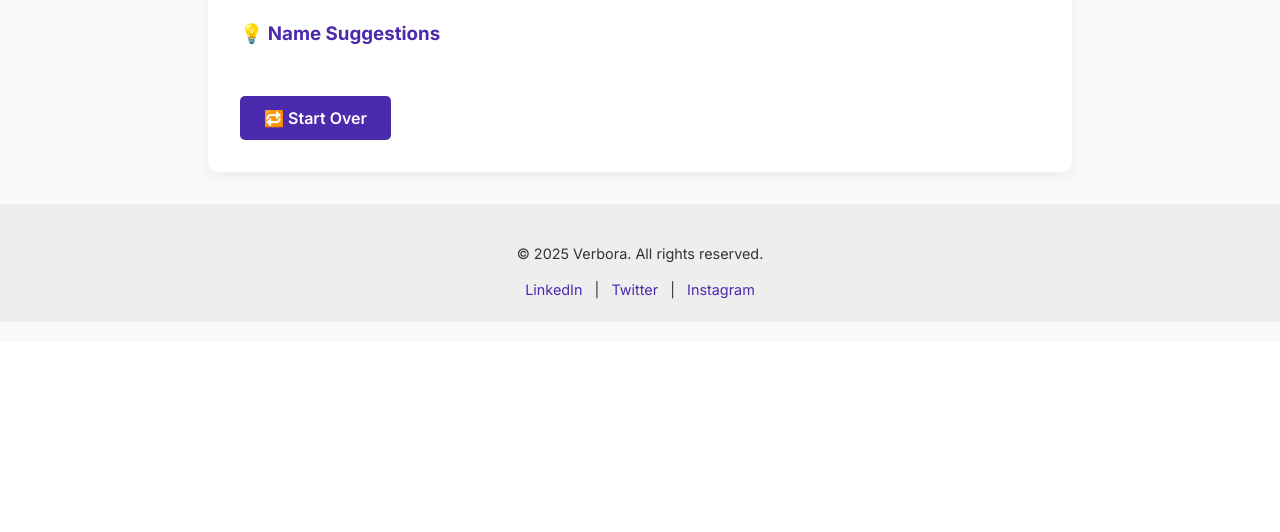
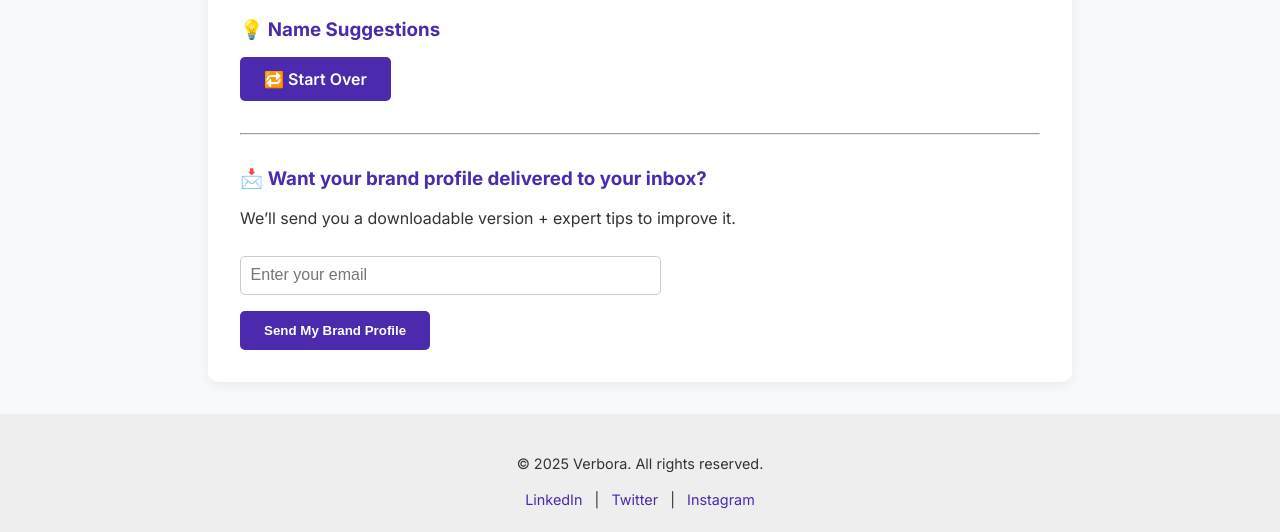
Before and after one commit to rohitbhandarionline/verbora, a Flask app: template templates/result.html in a window 1280 px wide. Shown: the part 458-990 px from the top of the page. Before the commit the page ends 780 px from the top, so only its background shows below. Run offline with Flask 3, Linux system fonts and the light colour scheme; the template is opened without the code that fills it, so the values that code supplies are empty.

Commit message:
Collecting email functionality

```diff
--- a/app.py
+++ b/app.py
@@ -1,7 +1,11 @@
-from flask import Flask, request, render_template
+from flask import Flask, request, render_template, redirect, flash
+import csv
+import json
 
 app = Flask(__name__)
+app.secret_key = 'your_secret_key_here'  # Required for flashing messages
 
+# Generate a brand profile from user input
 def generate_brand_profile(info):
     return {
         "industry": info['industry'],
@@ -9,18 +13,46 @@ def generate_brand_profile(info):
         "values": info['values'],
         "tone": info['tone'],
         "keywords": info['keywords'],
-        "brand_story": f"A {info['tone']} brand in the {info['industry']} industry, focused on serving {info['target_audience']} with values like {', '.join(info['values'])}.",
-        "positioning": f"Positioned as a {info['tone']} choice in the {info['industry']} sector, committed to {', '.join(info['values'])}."
+        "brand_story": (
+            f"A {info['tone']} brand in the {info['industry']} industry, "
+            f"focused on serving {info['target_audience']} with values like {', '.join(info['values'])}."
+        ),
+        "positioning": (
+            f"Positioned as a {info['tone']} choice in the {info['industry']} sector, "
+            f"committed to {', '.join(info['values'])}."
+        )
     }
 
+# Suggest brand names based on keywords
 def suggest_brand_names(keywords):
     base_words = ["ly", "hub", "ify", "nest", "verse", "loop", "mint"]
-    suggestions = []
-    for kw in keywords:
-        for base in base_words:
-            suggestions.append(f"{kw.strip().capitalize()}{base}")
-    return suggestions[:10]  # Return top 10
+    suggestions = [
+        f"{kw.strip().capitalize()}{base}"
+        for kw in keywords
+        for base in base_words
+    ]
+    return suggestions[:10]
 
+# Save email and associated profile
+@app.route('/save_email', methods=['POST'])
+def save_email():
+    email = request.form.get('email')
+    profile_json = request.form.get('profile_json')
+
+    if email and profile_json:
+        try:
+            with open('emails.csv', 'a', newline='') as f:
+                writer = csv.writer(f)
+                writer.writerow([email, profile_json])
+            flash("✅ Your profile has been saved and emailed!", "success")
+        except Exception as e:
+            flash(f"❌ Error saving email: {str(e)}", "error")
+    else:
+        flash("❌ Missing email or profile data.", "error")
+
+    return redirect('/')
+
+# Main page to submit brand details
 @app.route('/', methods=['GET', 'POST'])
 def index():
     if request.method == 'POST':
@@ -35,7 +67,9 @@ def index():
         profile = generate_brand_profile(info)
         names = suggest_brand_names(info['keywords'])
         return render_template('result.html', profile=profile, names=names)
+
     return render_template('form.html')
 
 if __name__ == '__main__':
     app.run(host='0.0.0.0', port=5000, debug=True)
+    # app.run(host='127.0.0.1', port=5000, debug=True)
--- a/templates/result.html
+++ b/templates/result.html
@@ -2,19 +2,19 @@
 <html lang="en">
 
 <head>
-    <meta charset="UTF-8">
-    <meta name="viewport" content="width=device-width, initial-scale=1.0">
+    <meta charset="UTF-8" />
+    <meta name="viewport" content="width=device-width, initial-scale=1.0" />
     <meta name="description"
-        content="See your brand profile results including industry, audience, tone, story, and unique name suggestions.">
-    <meta name="keywords" content="Brand Generator, Brand Identity, Name Ideas, Branding Tool">
-    <meta name="author" content="Verbora">
+        content="See your brand profile results including industry, audience, tone, story, and unique name suggestions." />
+    <meta name="keywords" content="Brand Generator, Brand Identity, Name Ideas, Branding Tool" />
+    <meta name="author" content="Verbora" />
     <title>Verbora – Brand Profile Results</title>
 
     <!-- Favicon -->
-    <link rel="icon" href="favicon.ico" type="image/x-icon">
+    <link rel="icon" href="favicon.ico" type="image/x-icon" />
 
     <!-- Google Fonts -->
-    <link href="https://fonts.googleapis.com/css2?family=Inter:wght@400;600;700&display=swap" rel="stylesheet">
+    <link href="https://fonts.googleapis.com/css2?family=Inter:wght@400;600;700&display=swap" rel="stylesheet" />
 
     <!-- Google tag (gtag.js) -->
     <script async src="https://www.googletagmanager.com/gtag/js?id=G-E6NVTVR9G0"></script>
@@ -22,7 +22,6 @@
         window.dataLayer = window.dataLayer || [];
         function gtag() { dataLayer.push(arguments); }
         gtag('js', new Date());
-
         gtag('config', 'G-E6NVTVR9G0');
     </script>
 
@@ -57,6 +56,10 @@
             font-weight: 600;
         }
 
+        nav a:hover {
+            text-decoration: underline;
+        }
+
         main {
             max-width: 800px;
             margin: 2rem auto;
@@ -69,6 +72,7 @@
         h2,
         h3 {
             color: #4b2aad;
+            margin-bottom: 1rem;
         }
 
         p {
@@ -78,21 +82,44 @@
 
         ul {
             padding-left: 1.5rem;
+            margin-bottom: 1rem;
         }
 
         li {
             margin-bottom: 0.5rem;
         }
 
-        a.button {
+        .button,
+        button {
             display: inline-block;
-            margin-top: 2rem;
             padding: 0.75rem 1.5rem;
             background-color: #4b2aad;
             color: white;
             text-decoration: none;
+            border: none;
             border-radius: 5px;
             font-weight: 600;
+            cursor: pointer;
+            transition: background-color 0.3s ease;
+        }
+
+        .button:hover,
+        button:hover {
+            background-color: #361d82;
+        }
+
+        form {
+            margin-top: 1.5rem;
+        }
+
+        input[type="email"] {
+            padding: 0.6rem;
+            width: 100%;
+            max-width: 400px;
+            border: 1px solid #ccc;
+            border-radius: 5px;
+            margin-bottom: 1rem;
+            font-size: 1rem;
         }
 
         footer {
@@ -109,6 +136,10 @@
             color: #4b2aad;
         }
 
+        .social-links a:hover {
+            text-decoration: underline;
+        }
+
         @media (max-width: 600px) {
 
             header,
@@ -116,9 +147,17 @@
             footer {
                 padding: 1rem;
             }
+
+            nav a {
+                display: block;
+                margin-bottom: 0.5rem;
+            }
+
+            input[type="email"] {
+                width: 100%;
+            }
         }
     </style>
-
 </head>
 
 <body>
@@ -149,6 +188,18 @@
         </ul>
 
         <a class="button" href="/">🔁 Start Over</a>
+
+        <hr style="margin: 2rem 0;" />
+
+        <h3>📩 Want your brand profile delivered to your inbox?</h3>
+        <p>We’ll send you a downloadable version + expert tips to improve it.</p>
+
+        <form action="/save_email" method="POST">
+            <input type="hidden" name="profile_json" value="{{ profile|tojson }}">
+            <input type="email" name="email" required placeholder="Enter your email">
+            <br />
+            <button type="submit">Send My Brand Profile</button>
+        </form>
     </main>
 
     <footer>
```
